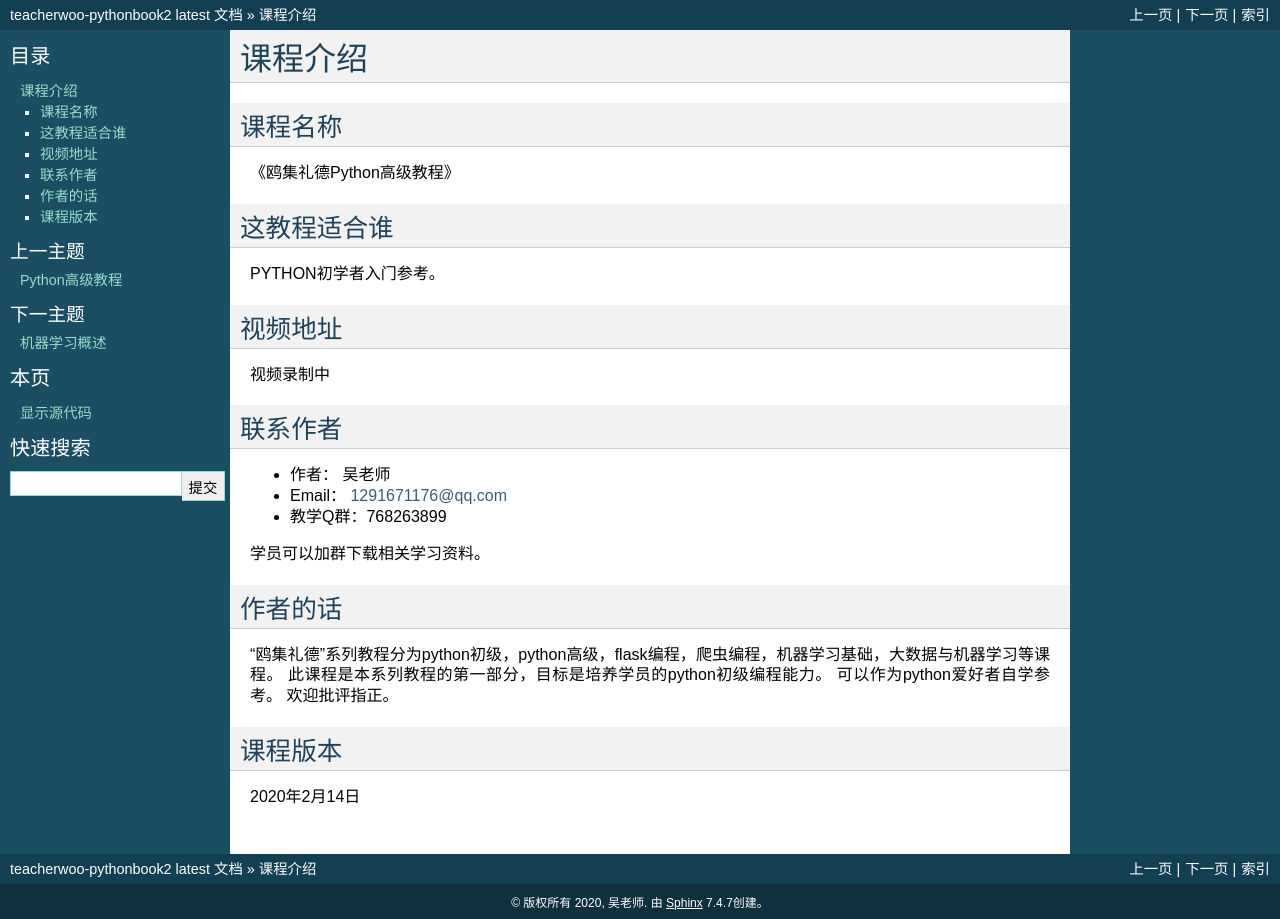
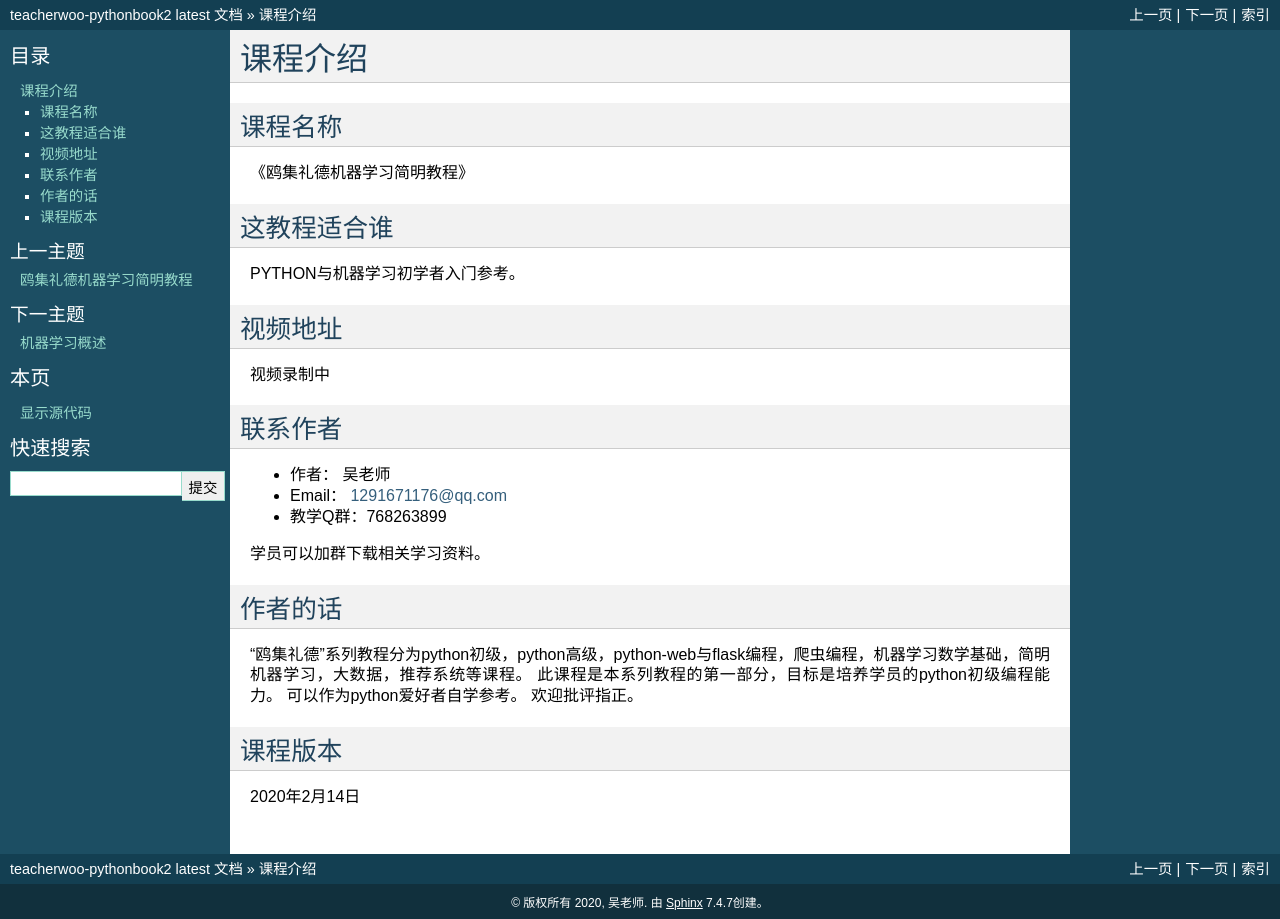
Before and after one commit to teacherwoo/teacherwoo-ml, a Sphinx documentation site: the page built from source/preface.rst, in a window 1280 px wide. Built offline with Sphinx 7.4.7, drawn with Linux system fonts in a browser that asks for light colours; pages that are not in the unit, such as notebooks, are missing from menus.

Commit message:
ffffffff

```diff
--- a/source/index.rst
+++ b/source/index.rst
@@ -1,5 +1,5 @@
 ################################################
-Python高级教程
+鸥集礼德机器学习简明教程
 ################################################
 
 
--- a/source/preface.rst
+++ b/source/preface.rst
@@ -6,13 +6,13 @@
 课程名称
 -----------
 
-《鸥集礼德Python高级教程》
+《鸥集礼德机器学习简明教程》
 
 ------------
 这教程适合谁
 ------------
 
-PYTHON初学者入门参考。
+PYTHON与机器学习初学者入门参考。
 
 -----------
 视频地址
@@ -34,7 +34,7 @@ PYTHON初学者入门参考。
 作者的话
 --------
 
-"鸥集礼德"系列教程分为python初级，python高级，flask编程，爬虫编程，机器学习基础，大数据与机器学习等课程。
+"鸥集礼德"系列教程分为python初级，python高级，python-web与flask编程，爬虫编程，机器学习数学基础，简明机器学习，大数据，推荐系统等课程。
 此课程是本系列教程的第一部分，目标是培养学员的python初级编程能力。
 可以作为python爱好者自学参考。
 欢迎批评指正。
```
